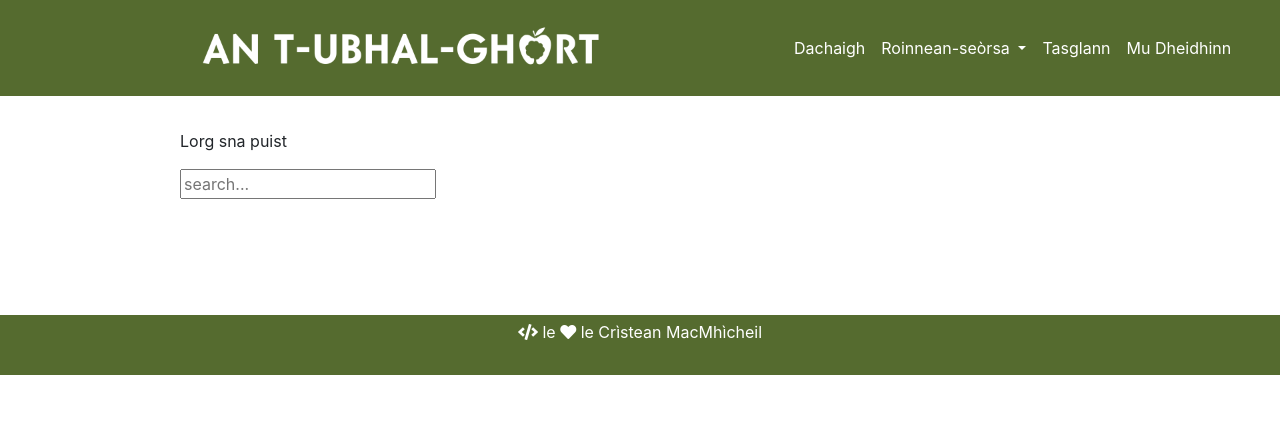
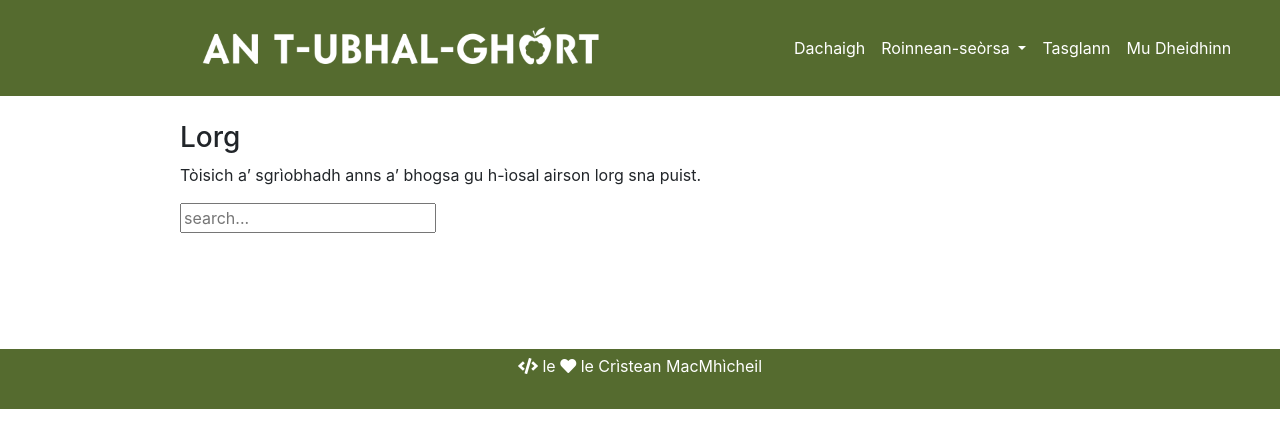
Before and after one commit to MacMhicheil/atug, a Jekyll site: the page built from search.md, in a window 1280 px wide. Shown: the top 448 px of the page. Built offline with Jekyll 4.4.1, drawn with Linux system fonts in a browser that asks for light colours; nearby versions of some CDN libraries.

Commit message:
Update search.md

```diff
--- a/search.md
+++ b/search.md
@@ -1,8 +1,9 @@
 ---
 layout: page
+title: Lorg
 ---
 
-Lorg sna puist
+Tòisich a' sgrìobhadh anns a' bhogsa gu h-ìosal airson lorg sna puist.
 
 <!-- Html Elements for Search -->
 <div id="search-container">
```
